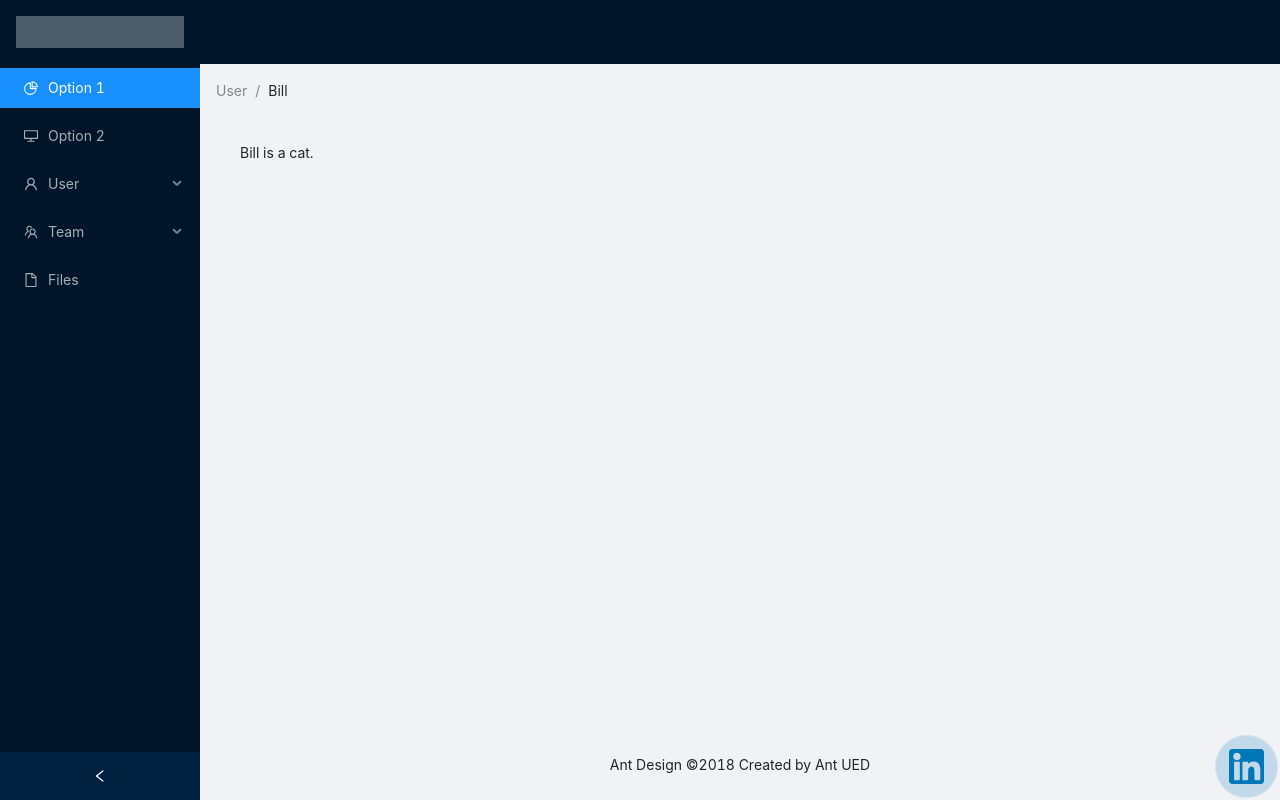
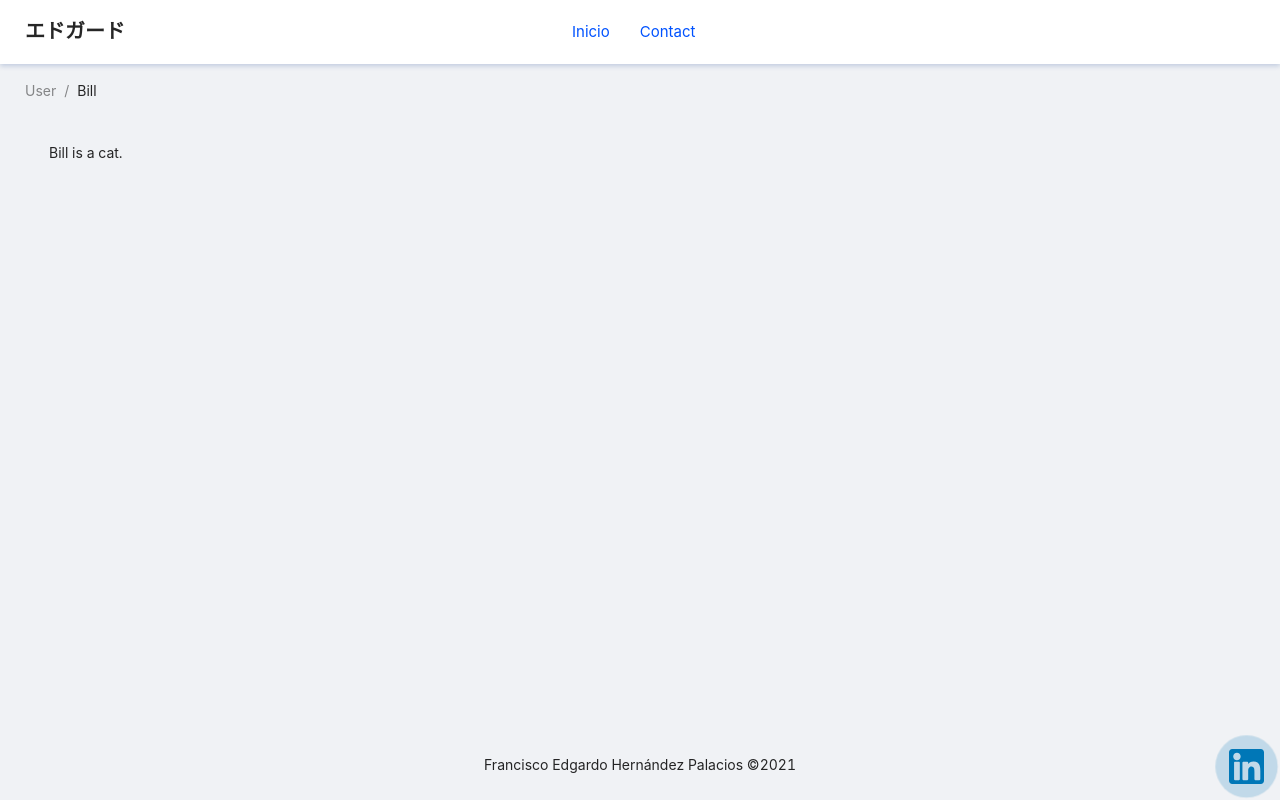
Before and after one commit to Edgard007/portafolo, a React (Create React App) app: page / in a window 1280 px wide. Built offline with nearby package versions, Linux system fonts and the light colour scheme.

Commit message:
🚧 Header menu

```diff
--- a/src/App.tsx
+++ b/src/App.tsx
@@ -1,19 +1,12 @@
 import React from "react";
-import { Layout, Menu, Breadcrumb } from "antd";
-import {
-  DesktopOutlined,
-  PieChartOutlined,
-  FileOutlined,
-  TeamOutlined,
-  UserOutlined,
-} from "@ant-design/icons";
+import { Layout, Breadcrumb } from "antd";
 import styled from "styled-components";
 
 //* ==> Components <== *//
 import FloatingIcon from "./Components/floatingIcon";
+import Menu from "./Layout/Menu";
 
-const { Header, Content, Footer, Sider } = Layout;
-const { SubMenu } = Menu;
+const { Content, Footer } = Layout;
 
 class App extends React.Component {
   state = {
@@ -25,37 +18,13 @@ class App extends React.Component {
   };
 
   render() {
-    const { collapsed } = this.state;
     return (
       <Wrapper>
         <Layout style={{ minHeight: "100vh" }}>
           <FloatingIcon />
-          <Sider collapsible collapsed={collapsed} onCollapse={this.onCollapse}>
-            <div className="logo" />
-            <Menu theme="dark" defaultSelectedKeys={["1"]} mode="inline">
-              <Menu.Item key="1" icon={<PieChartOutlined />}>
-                Option 1
-              </Menu.Item>
-              <Menu.Item key="2" icon={<DesktopOutlined />}>
-                Option 2
-              </Menu.Item>
-              <SubMenu key="sub1" icon={<UserOutlined />} title="User">
-                <Menu.Item key="3">Tom</Menu.Item>
-                <Menu.Item key="4">Bill</Menu.Item>
-                <Menu.Item key="5">Alex</Menu.Item>
-              </SubMenu>
-              <SubMenu key="sub2" icon={<TeamOutlined />} title="Team">
-                <Menu.Item key="6">Team 1</Menu.Item>
-                <Menu.Item key="8">Team 2</Menu.Item>
-              </SubMenu>
-              <Menu.Item key="9" icon={<FileOutlined />}>
-                Files
-              </Menu.Item>
-            </Menu>
-          </Sider>
           <Layout className="site-layout">
-            <Header className="site-layout-background" style={{ padding: 0 }} />
-            <Content style={{ margin: "0 16px" }}>
+            <Menu />
+            <Content style={{ margin: "0 25px" }}>
               <Breadcrumb style={{ margin: "16px 0" }}>
                 <Breadcrumb.Item>User</Breadcrumb.Item>
                 <Breadcrumb.Item>Bill</Breadcrumb.Item>
@@ -68,7 +37,7 @@ class App extends React.Component {
               </div>
             </Content>
             <Footer style={{ textAlign: "center" }}>
-              Ant Design ©2018 Created by Ant UED
+              Francisco Edgardo Hernández Palacios ©2021
             </Footer>
           </Layout>
         </Layout>
--- /dev/null
+++ b/src/Layout/Menu.tsx
@@ -0,0 +1,83 @@
+import styled from "styled-components";
+
+//* ==> Data <== *//
+import { data } from "./dataMenu";
+
+const CustomMenu = () => {
+  return (
+    <Wrapper>
+      <span className="nameApp">エドガード</span>
+      <nav className="header__nav">
+        <ul className="menu">
+          {data &&
+            data.map((i) => (
+              <li className="menu__item">
+                <a className="menu__link" href={i?.path}>
+                  {i?.namePath}
+                </a>
+              </li>
+            ))}
+        </ul>
+      </nav>
+    </Wrapper>
+  );
+};
+
+const Wrapper = styled.div`
+  position: relative;
+  padding: 0 25px;
+  top: 0;
+  width: 100%;
+  height: 4rem;
+  background-color: #ffff;
+  box-shadow: 0 2px 5px rgb(0 48 136 / 20%);
+  display: flex;
+  justify-content: space-between;
+  align-items: center;
+
+  .nameApp {
+    font-size: 20px;
+    font-weight: bold;
+  }
+
+  .header__nav {
+    width: 60%;
+  }
+
+  .menu {
+    list-style: none;
+    margin-top: 0;
+    margin-bottom: 0;
+    display: flex;
+    flex-direction: row;
+  }
+
+  .menu__item {
+    position: relative;
+    padding: 10px;
+  }
+
+  .menu__link {
+    position: relative;
+    color: #0052ff;
+    font-size: 15px;
+    padding: 5px;
+
+    &::before {
+      content: "";
+      position: absolute;
+      bottom: -0.5rem;
+      left: 0;
+      width: 0;
+      height: 4px;
+      background-color: #0052ff;
+      transition: all 0.3s;
+    }
+
+    &:hover::before {
+      width: 100%;
+    }
+  }
+`;
+
+export default CustomMenu;
--- /dev/null
+++ b/src/Layout/dataMenu.tsx
@@ -0,0 +1,13 @@
+//* ==> Models <== *//
+import { IMenu } from "../Models/iMenu";
+
+export const data: IMenu[] = [
+  {
+    path: "/home",
+    namePath: "Inicio",
+  },
+  {
+    path: "/contact",
+    namePath: "Contact",
+  },
+];
--- /dev/null
+++ b/src/Models/iMenu.tsx
@@ -0,0 +1,4 @@
+export interface IMenu {
+  namePath: string;
+  path: string;
+}
```
